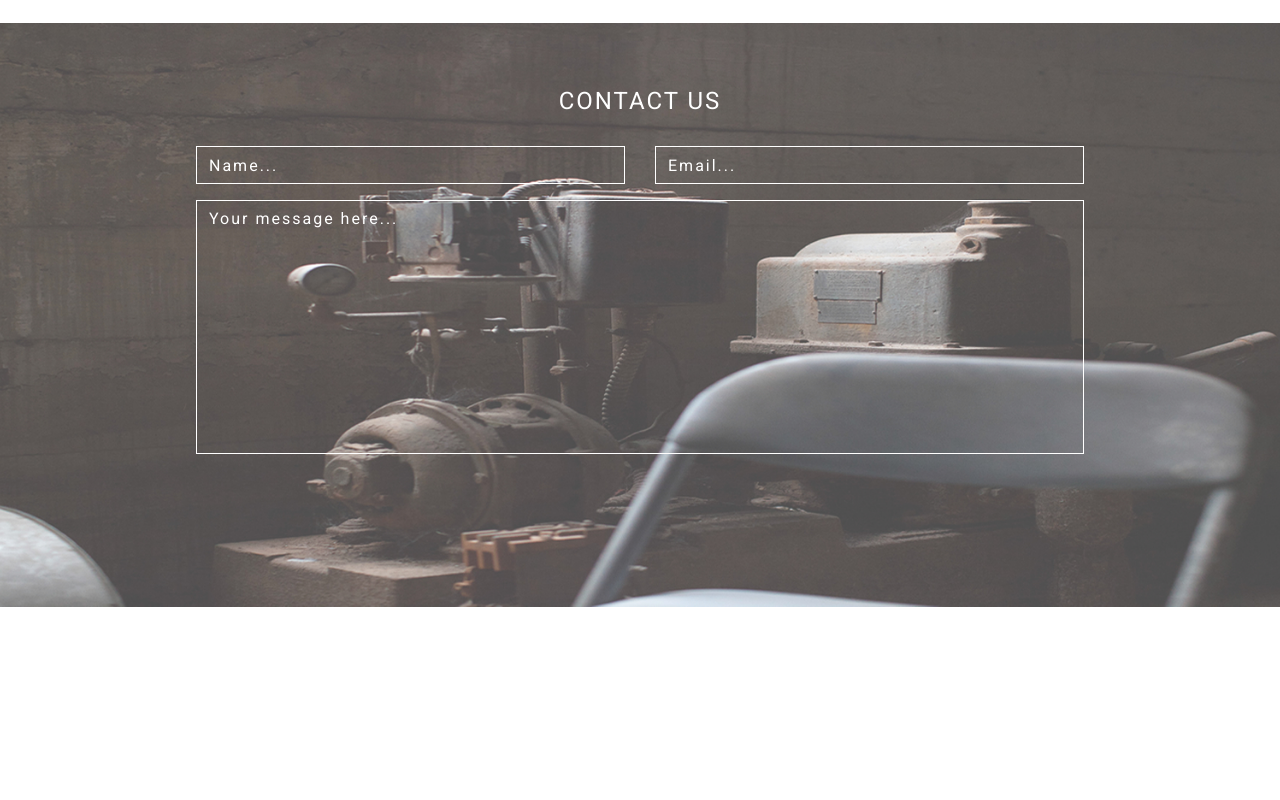
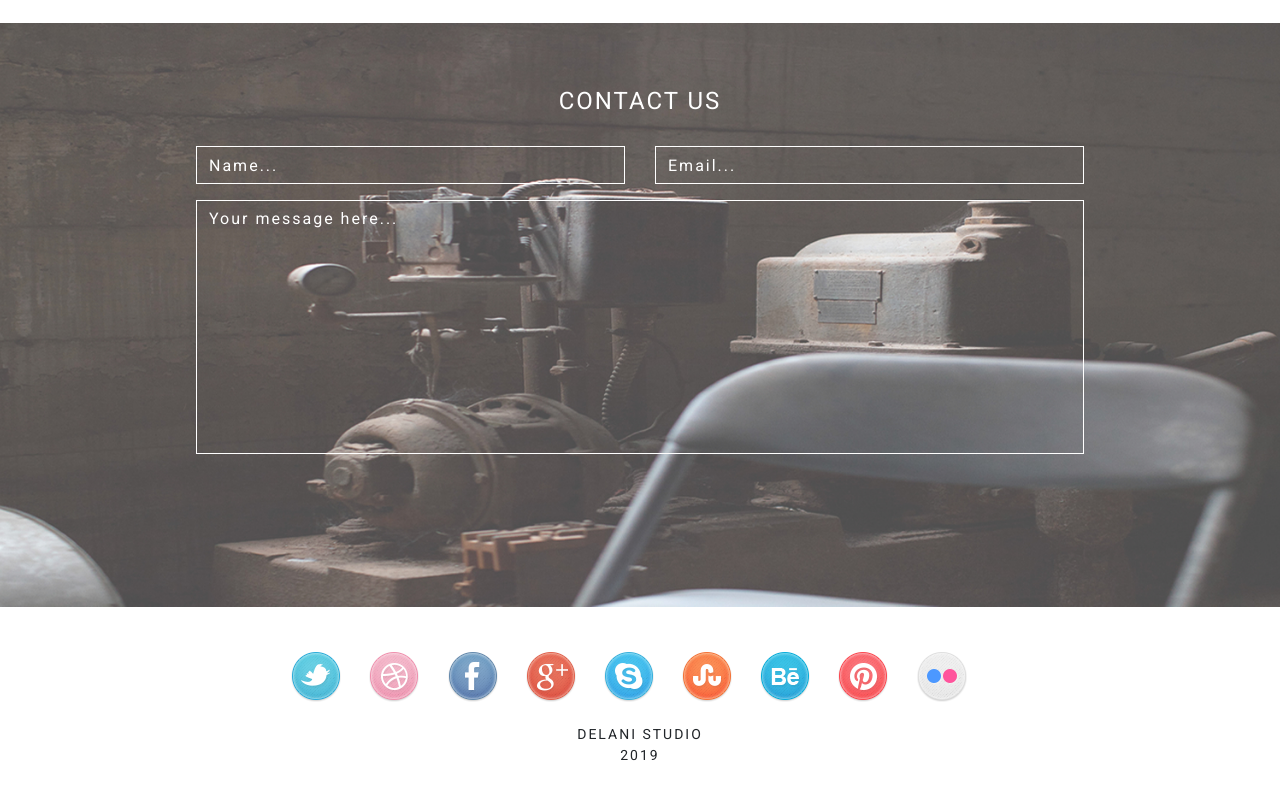
Before and after one commit to kelvinMakamu/delaniStudio, a plain HTML site: page index.html in a window 1280 px wide. Shown: the part 2876-3676 px from the top of the page. Before the commit the page ends 3560 px from the top, so only its background shows below. Drawn offline with Linux system fonts and the light colour scheme.

Commit message:
Modifies styles and index files adds UI elements and styling for the social icons

```diff
--- a/css/styles.css
+++ b/css/styles.css
@@ -174,3 +174,16 @@ textarea:focus,input:focus,label:focus{
 .delani-contact-us form, .delani-portfolio-content .row{
 	padding:0% 10% 5% 10%;
 }
+
+.delani-social-contacts{
+	margin-top: 3.5%;
+}
+
+.delani-social-icons-holder{
+	margin-right:2%;
+}
+
+.delani-footer-studio{
+	text-transform: uppercase;
+	font-size: 14px;
+}
--- a/index.html
+++ b/index.html
@@ -145,12 +145,26 @@
 		</div>
 	</div>
 
-	<div class="container">
+	<div class="container delani-social-contacts">
 		<!-- SOCIAL ICONS -->
 		<div class="row">
+			<div class="col-md-12 col-lg-12 col-sm-12 text-center">
+				<span class="delani-social-icons-holder"><img src="assets/social_icons/twitter.png"></span>
+				<span class="delani-social-icons-holder"><img src="assets/social_icons/dribble.png"></span>
+				<span class="delani-social-icons-holder"><img src="assets/social_icons/facebook.png"></span>
+				<span class="delani-social-icons-holder"><img src="assets/social_icons/g_plus.png"></span>
+				<span class="delani-social-icons-holder"><img src="assets/social_icons/skype.png"></span>
+				<span class="delani-social-icons-holder"><img src="assets/social_icons/stumble_upon.png"></span>
+				<span class="delani-social-icons-holder"><img src="assets/social_icons/behance.png"></span>
+				<span class="delani-social-icons-holder"><img src="assets/social_icons/pinterest.png"></span>
+				<span class="delani-social-icons-holder"><img src="assets/social_icons/flickr.png"></span>
+			</div>
 		</div>
 		<!-- COPYRIGHT INFO -->
 		<div class="row">
+			<div class="col-md-12 col-lg-12 col-sm-12 text-center">
+				<p class="delani-footer-studio">delani studio <br/> 2019</p>
+			</div>
 		</div>
 	</div>
 	<!-- END DELANI BOTTOM CONTENT -->
```
